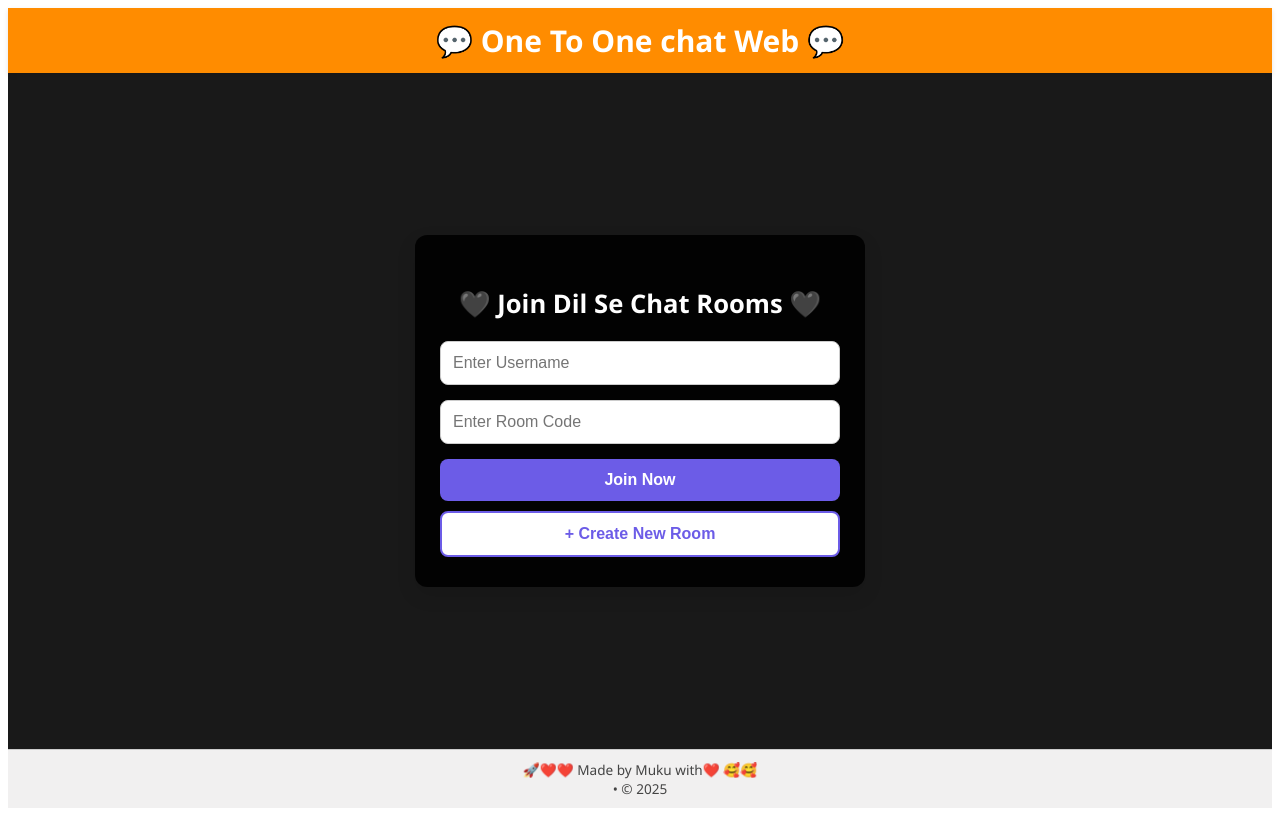
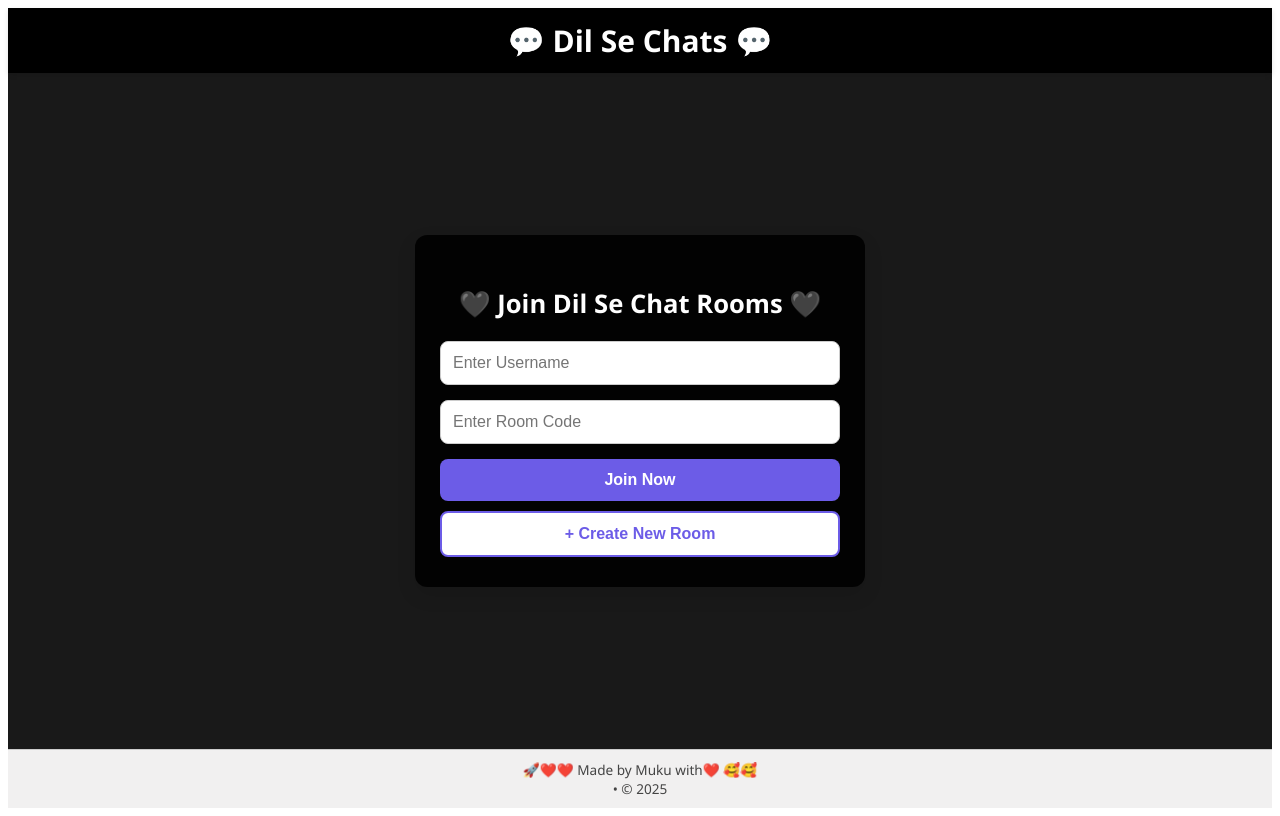
Before and after one commit to yarrmukesh143/OneToOneChat, a React (Create React App) app: page / in a window 1280 px wide. Built offline with nearby package versions, Linux system fonts and the light colour scheme.

Commit message:
Update Header.js

```diff
--- a/src/Header.js
+++ b/src/Header.js
@@ -3,14 +3,14 @@ import React from "react";
 const Header = () => {
   return (
     <header style={styles.header}>
-      <h3 style={styles.logo}>💬 One To One chat Web 💬</h3>
+      <h3 style={styles.logo}>💬 Dil Se Chats 💬</h3>
     </header>
   );
 };
 
 const styles = {
   header: {
-    backgroundColor: "darkorange",
+    backgroundColor: "black",
     color: "#fff",
     padding: "12px 20px",
     textAlign: "center",
```
